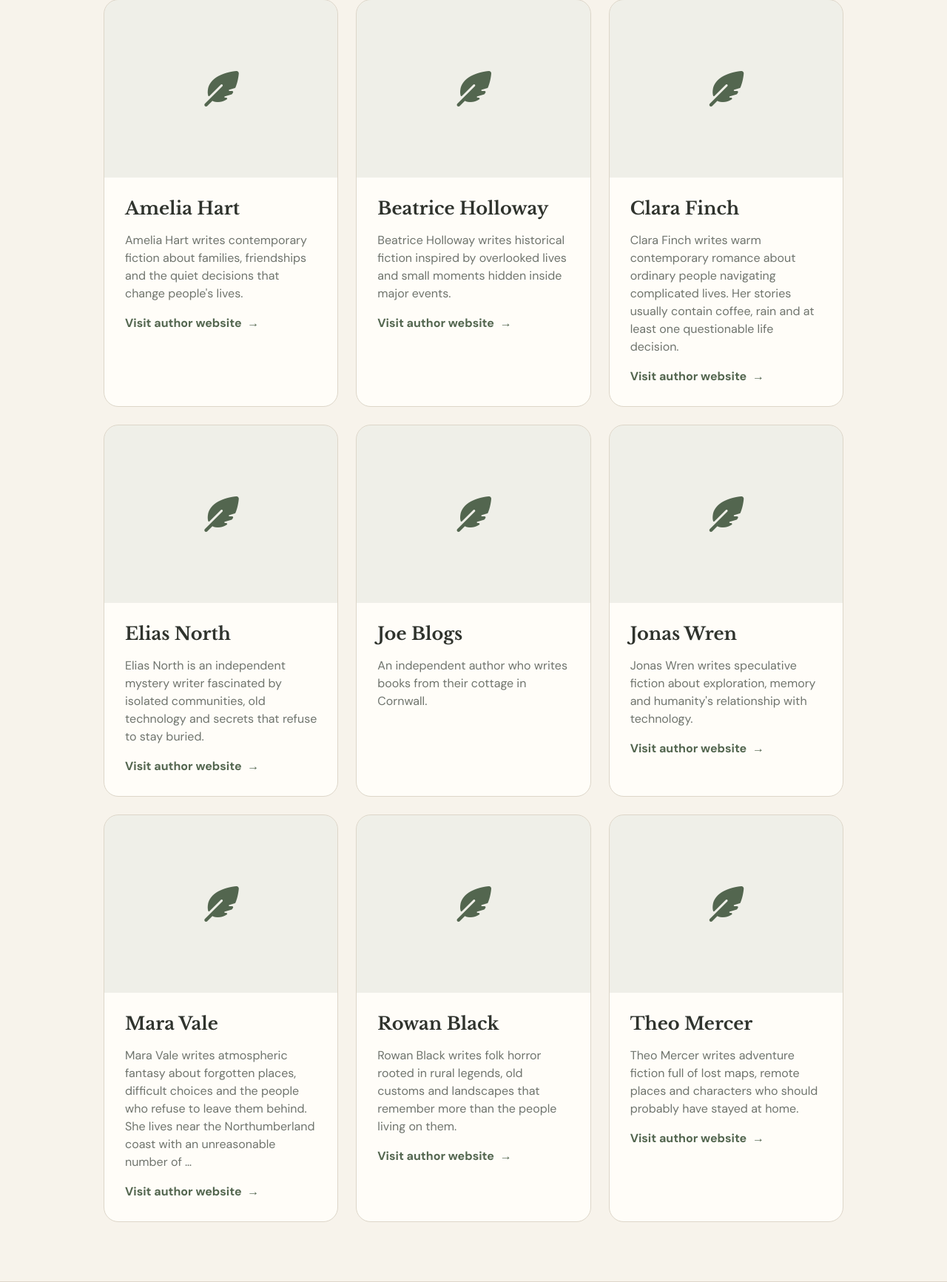
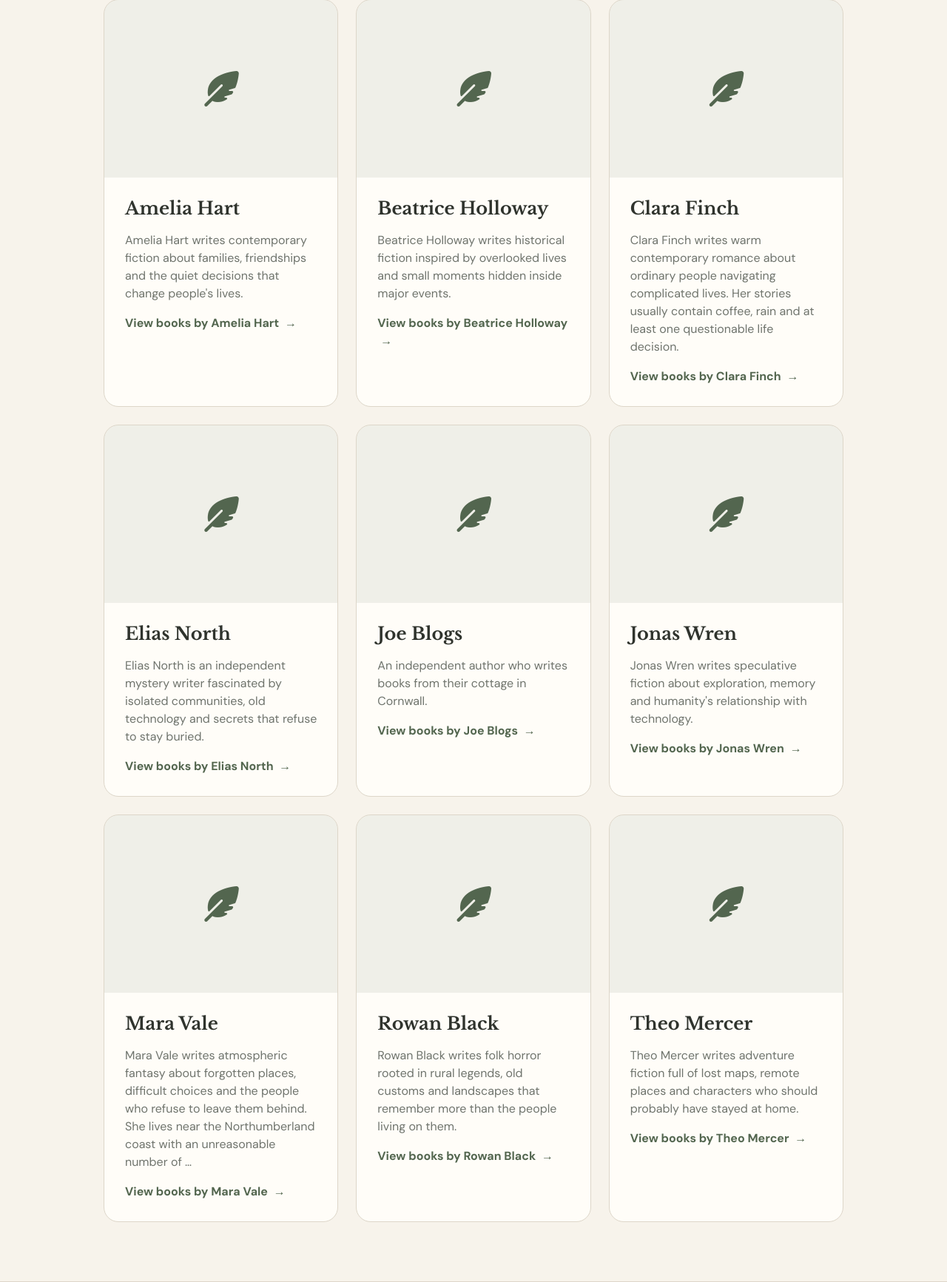
Before and after one commit to gibba42/project_5_the_nook, a Django app: page /authors/ in a window 1280 px wide. Shown: the part 458-2191 px from the top of the page at 74% size. Run offline with Django 5.2, Linux system fonts and the light colour scheme; data comes from the database, SQL or seed files in the repository; some libraries are stand-ins or nearby versions.

Commit message:
Updated the author list page so that when users click on an author it filters the book page by that author.

```diff
--- a/authors/templates/authors/author_list.html
+++ b/authors/templates/authors/author_list.html
@@ -82,18 +82,12 @@ Discover independent authors publishing their books through The Nook.
 
                                 {% endif %}
 
-                                {% if author.website %}
-
-                                    <a
-                                        href="{{ author.website }}"
-                                        target="_blank"
-                                        rel="noopener noreferrer"
-                                        class="discover-link">
-                                        Visit author website
-                                        <span aria-hidden="true">→</span>
-                                    </a>
-
-                                {% endif %}
+                                <a
+                                    href="{% url 'book_list' %}?q={{ author.display_name|urlencode }}"
+                                    class="discover-link">
+                                    View books by {{ author.display_name }}
+                                    <span aria-hidden="true">→</span>
+                                </a>
 
                             </div>
 
```
